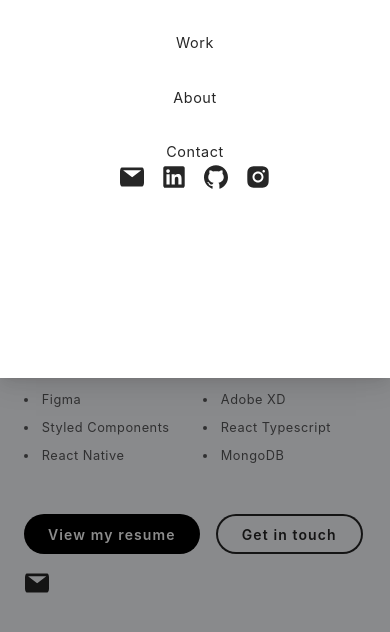
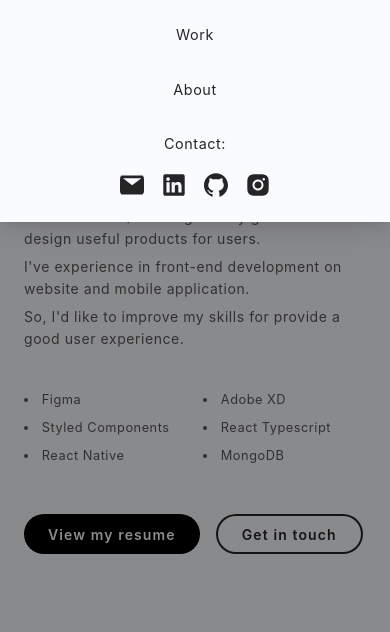
Before and after one commit to yokpkm/portfolio-v2, a Next.js app: page / in a window 390 px wide. Both pictures are taken after a click on the button 358 px from the left and 30 px from the top of the page. Shown: the top 632 px of the page. Built offline with nearby package versions, Linux system fonts and the light colour scheme.

Commit message:
💄 adjust responsive navbar

```diff
--- a/src/app/global-style.ts
+++ b/src/app/global-style.ts
@@ -12,6 +12,6 @@ export const GlobalStyle = createGlobalStyle`
   }
 
   html {
-    height: unset ;
+    height: unset;
   }
 `;
--- a/src/app/pages/about/page.tsx
+++ b/src/app/pages/about/page.tsx
@@ -136,11 +136,6 @@ const AboutPage = () => {
               <Col>
                 <ButtonSecondary type="primary">Get in touch</ButtonSecondary>
               </Col>
-              <Col>
-                <ButtonIcon type="link">
-                  <MailFilled />
-                </ButtonIcon>
-              </Col>
             </Row>
           </Col>
         </Row>
--- a/src/components/drawer/index.tsx
+++ b/src/components/drawer/index.tsx
@@ -1,16 +1,7 @@
+import { Drawer } from "antd";
 import styled from "styled-components";
-import { Drawer } from "antd";
 
 export const StyledDrawer = styled(Drawer)`
-  .ant-drawer-content {
-    background-color: ${(props) => props.theme.backgroundColors.default};
-  }
-
-  .ant-drawer-content-wrapper {
-    height: fit-content !important;
-  }
-
-  .ant-drawer-body {
-    padding: 32px;
-  }
+  background-color: ${(props) =>
+    props.theme.backgroundColors.default} !important;
 `;
--- a/src/components/layout/desktop/container.tsx
+++ b/src/components/layout/desktop/container.tsx
@@ -23,5 +23,5 @@ const WrapperContainer = styled.div`
 const StyledContainer = styled.div`
   margin: 160px auto;
   max-width: 1920px;
-  min-width: 240px;
+  /* min-width: 240px; */
 `;
--- a/src/components/layout/desktop/navbar.tsx
+++ b/src/components/layout/desktop/navbar.tsx
@@ -36,7 +36,7 @@ export const NavbarDesktop: React.FC<Props> = ({ theme, themeToggle }) => {
                 />
               )
             }
-            type="text"
+            type="link"
           />
         </Col>
         <Col>
--- a/src/components/layout/mobile/container.tsx
+++ b/src/components/layout/mobile/container.tsx
@@ -22,5 +22,5 @@ const WrapperContainer = styled.div`
 const StyledContainer = styled.div`
   margin: 120px auto;
   max-width: 991px;
-  min-width: 320px;
+  /* min-width: 320px; */
 `;
--- a/src/components/layout/mobile/navbar.tsx
+++ b/src/components/layout/mobile/navbar.tsx
@@ -13,8 +13,8 @@ import { ThemeType } from "@/utils/constants";
 import { LightTheme, DarkTheme, PropsTheme } from "@/theme";
 import { TextMenu } from "@/components/text";
 import { ButtonIcon } from "@/components/button";
+import { StyledSwitch } from "@/components/switch";
 import { StyledDrawer } from "@/components/drawer";
-import { StyledSwitch } from "@/components/switch";
 
 interface Props {
   themeToggle: () => void;
@@ -38,7 +38,6 @@ export const NavbarMobile: React.FC<Props> = ({ themeToggle, theme }) => {
                     height={36}
                     src="/logo/logo-lightTheme.svg"
                     alt="false"
-                    style={{ display: "flex" }}
                   />
                 ) : (
                   <Image
@@ -46,11 +45,10 @@ export const NavbarMobile: React.FC<Props> = ({ themeToggle, theme }) => {
                     height={36}
                     src="/logo/logo-darkTheme.svg"
                     alt="false"
-                    style={{ display: "flex" }}
                   />
                 )
               }
-              type="text"
+              type="link"
             />
           </Col>
           <Col>
@@ -69,7 +67,6 @@ export const NavbarMobile: React.FC<Props> = ({ themeToggle, theme }) => {
                     height={24}
                     src="/icons/ic-menu-lightTheme.svg"
                     alt="false"
-                    style={{ display: "flex" }}
                   />
                 ) : (
                   <Image
@@ -77,11 +74,10 @@ export const NavbarMobile: React.FC<Props> = ({ themeToggle, theme }) => {
                     height={24}
                     src="/icons/ic-menu-darkTheme.svg"
                     alt="false"
-                    style={{ display: "flex" }}
                   />
                 )
               }
-              type="text"
+              type="link"
               onClick={() => setShowMenu(true)}
               style={{ color: themeContext.logo.default }}
             />
@@ -90,6 +86,7 @@ export const NavbarMobile: React.FC<Props> = ({ themeToggle, theme }) => {
       </WrapperNavbar>
       <StyledDrawer
         placement="top"
+        height="auto"
         open={showMenu}
         closable={false}
         onClose={() => setShowMenu(false)}
@@ -100,8 +97,8 @@ export const NavbarMobile: React.FC<Props> = ({ themeToggle, theme }) => {
         <Row justify="center" style={{ marginBottom: 32 }}>
           <TextMenu>About</TextMenu>
         </Row>
-        <Row justify="center">
-          <TextMenu>Contact</TextMenu>
+        <Row justify="center" style={{ marginBottom: 16 }}>
+          <TextMenu>Contact:</TextMenu>
         </Row>
         <Row justify="center" gutter={16} align="middle">
           <Col>
```
